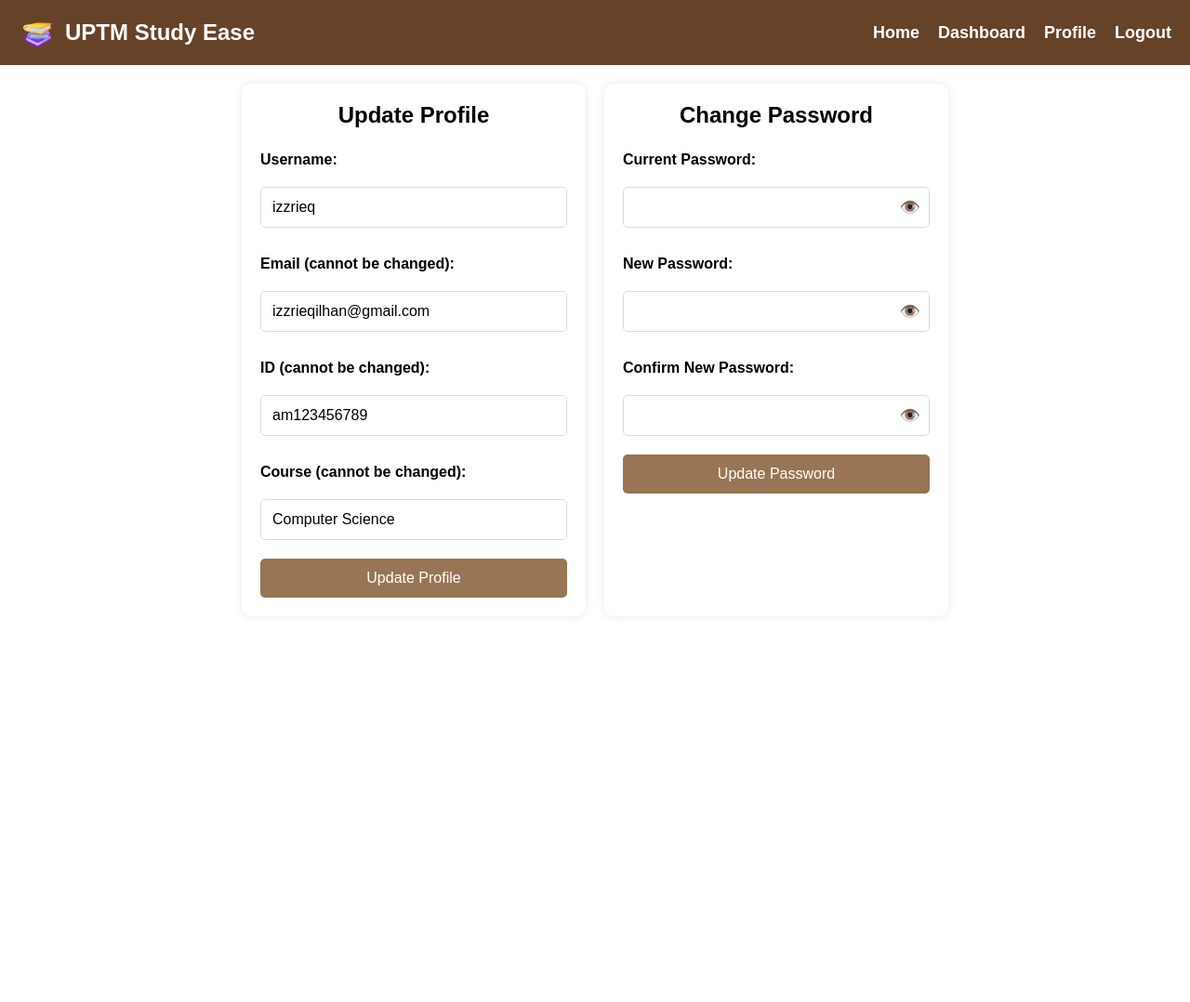
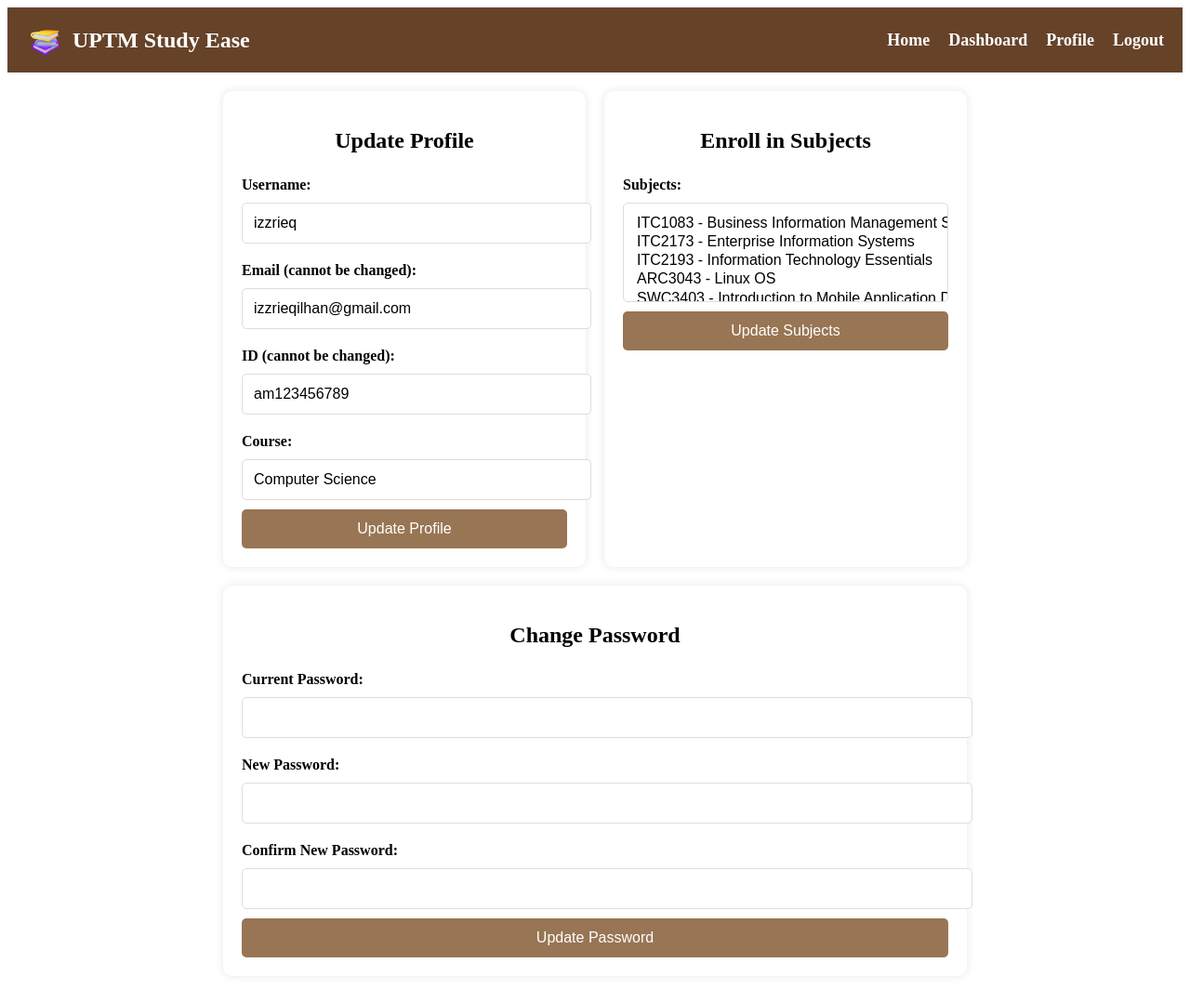
Before and after one commit to ainezriq/Uptm-Study-Ease, a PHP site: page /profile.php in a window 1280 px wide. Shown: the whole page at 93% size. Before the commit the page ends 643 px from the top, so only its background shows below. Run offline with PHP 8.4, Linux system fonts and the light colour scheme; a user stored in the database is signed in; data comes from the database, SQL or seed files in the repository; data that the repository does not hold is empty.

```diff
--- a/profile.php
+++ b/profile.php
@@ -11,11 +11,10 @@ if (!isset($_SESSION['studentId'])) {
 }
 
 $studentId = $_SESSION['studentId'];
-$userType = $_SESSION['userType'];
 
-// Fetch user details using studentId (since id is not stored in session)
+// Fetch user details
 $stmt = $conn->prepare("SELECT id, username, email, studentId, userType, course FROM users WHERE studentId = ?");
-$stmt->bind_param("s", $studentId);  // Use "s" because studentId is a string
+$stmt->bind_param("s", $studentId);
 $stmt->execute();
 $result = $stmt->get_result();
 $user = $result->fetch_assoc();
@@ -24,65 +23,53 @@ if (!$user) {
     die("User data not found.");
 }
 
+// Fetch enrolled subjects
+$subjects_stmt = $conn->prepare("SELECT subject_id FROM enrollments WHERE user_id = ?");
+$subjects_stmt->bind_param("s", $studentId);
+$subjects_stmt->execute();
+$subjects_result = $subjects_stmt->get_result();
+$enrolled_subjects = [];
+while ($row = $subjects_result->fetch_assoc()) {
+    $enrolled_subjects[] = $row['subject_id'];
+}
+
 // Handle Profile Update
 if ($_SERVER["REQUEST_METHOD"] == "POST" && isset($_POST['update_profile'])) {
     $username = $_POST['username'];
-    $course = $_POST['course'];
-    $subject = $_POST['subject'];
 
-    $update_stmt = $conn->prepare("UPDATE users SET username = ?, course = ? WHERE studentId = ?");
-$update_stmt->bind_param("sss", $username, $course, $studentId);
-
+    $update_stmt = $conn->prepare("UPDATE users SET username = ? WHERE studentId = ?");
+    $update_stmt->bind_param("ss", $username, $studentId);
 
     if ($update_stmt->execute()) {
         $_SESSION['success'] = "Profile updated successfully!";
-        header("Location: profile.php"); // Redirect to prevent form resubmission
+        header("Location: profile.php");
         exit();
     } else {
         $_SESSION['error'] = "Error updating profile: " . $update_stmt->error;
     }
 }
 
-// Handle Password Update
-if ($_SERVER["REQUEST_METHOD"] == "POST" && isset($_POST['update_password'])) {
-    $currentPassword = $_POST['current_password'];
-    $newPassword = $_POST['new_password'];
-    $confirmPassword = $_POST['confirm_password'];
+// Handle Subject Enrollment
+if ($_SERVER["REQUEST_METHOD"] == "POST" && isset($_POST['update_subjects'])) {
+    $selected_subjects = $_POST['subjects'] ?? [];
 
-    if ($newPassword !== $confirmPassword) {
-        $_SESSION['error'] = "Passwords do not match!";
-    } else {
-        $pass_stmt = $conn->prepare("SELECT password FROM users WHERE studentId = ?");
-        $pass_stmt->bind_param("s", $studentId);
-        $pass_stmt->execute();
-        $pass_result = $pass_stmt->get_result();
-        $row = $pass_result->fetch_assoc();
+    $conn->query("DELETE FROM enrollments WHERE user_id = '$studentId'");
 
-        if ($row && password_verify($currentPassword, $row['password'])) {
-            $hashedPassword = password_hash($newPassword, PASSWORD_DEFAULT);
+    foreach ($selected_subjects as $subject_id) {
+        $insert_stmt = $conn->prepare("INSERT INTO enrollments (user_id, subject_id) VALUES (?, ?)");
+        $insert_stmt->bind_param("ss", $studentId, $subject_id);
+        if (!$insert_stmt->execute()) {
+            error_log("Error inserting subject: " . $insert_stmt->error);
+        }
+    }
 
-            $update_pass_stmt = $conn->prepare("UPDATE users SET password = ? WHERE studentId = ?");
-            $update_pass_stmt->bind_param("ss", $hashedPassword, $studentId);
-
-            if ($update_pass_stmt->execute()) {
-                $_SESSION['success'] = "Password updated successfully!";
+    $_SESSION['success'] = "Subjects updated successfully!";
     header("Location: profile.php");
     exit();
-            } else {
-                $_SESSION['error'] = "Error updating password.";
-            }
-        } else {
-            $_SESSION['error'] = "Current password is incorrect!";
-        }
-    }
 }
 ?>
-
-
-
 <!DOCTYPE html>
 <html lang="en">
-
 <head>
     <meta charset="UTF-8">
     <meta name="viewport" content="width=device-width, initial-scale=1.0">
@@ -187,7 +174,6 @@ if ($_SERVER["REQUEST_METHOD"] == "POST" && isset($_POST['update_password'])) {
         }
     }
 </style>
-
 <body>
 
 <!-- Navbar -->
@@ -196,16 +182,12 @@ if ($_SERVER["REQUEST_METHOD"] == "POST" && isset($_POST['update_password'])) {
             <img src="assets/logo.png" alt="Logo" class="logo-img">
             <span class="website-name">UPTM Study Ease</span>
         </div>
-
-        <!-- Desktop Navigation -->
         <div class="nav-links">
             <a href="home.php">Home</a>
             <a href="inbox.php">Dashboard</a>
             <a href="profile.php">Profile</a>
             <a href="logout.php">Logout</a>
         </div>
-
-        <!-- Mobile Menu -->
         <div class="hamburger">
             <div></div>
             <div></div>
@@ -220,97 +202,55 @@ if ($_SERVER["REQUEST_METHOD"] == "POST" && isset($_POST['update_password'])) {
         <a href="profile.php">Profile</a>
         <a href="logout.php">Logout</a>
     </div>
-<!-- Main Profile Page -->
+
     <div class="profile-container">
-    <!-- Left: Profile Update -->
         <div class="profile-section">
             <h2>Update Profile</h2>
-
-        <?php if (isset($_SESSION['success'])) { echo "<p class='success'>{$_SESSION['success']}</p>"; unset($_SESSION['success']); } ?>
-        <?php if (isset($_SESSION['error'])) { echo "<p class='error'>{$_SESSION['error']}</p>"; unset($_SESSION['error']); } ?>
-
             <form method="POST">
                 <label>Username:</label>
-            <input type="text" name="username"
-                value="<?= isset($user['username']) ? htmlspecialchars($user['username'], ENT_QUOTES, 'UTF-8') : '' ?>" required>
+                <input type="text" name="username" value="<?= htmlspecialchars($user['username'], ENT_QUOTES, 'UTF-8') ?>" required>
 
                 <label>Email (cannot be changed):</label>
-            <input type="email"
-                value="<?= isset($user['email']) ? htmlspecialchars($user['email'], ENT_QUOTES, 'UTF-8') : '' ?>" readonly>
+                <input type="email" value="<?= htmlspecialchars($user['email'], ENT_QUOTES, 'UTF-8') ?>" readonly>
 
                 <label>ID (cannot be changed):</label>
-            <input type="text"
-                value="<?= isset($user['studentId']) ? htmlspecialchars($user['studentId'], ENT_QUOTES, 'UTF-8') : '' ?>" readonly>
+                <input type="text" value="<?= htmlspecialchars($user['studentId'], ENT_QUOTES, 'UTF-8') ?>" readonly>
 
-            <label>Course (cannot be changed):</label>
-            <input type="text" name="course"
-                value="<?= isset($user['course']) ? htmlspecialchars($user['course'], ENT_QUOTES, 'UTF-8') : '' ?>" readonly>
-
+                <label>Course:</label>
+                <input type="text" value="<?= htmlspecialchars($user['course'], ENT_QUOTES, 'UTF-8') ?>" readonly>
 
                 <button type="submit" name="update_profile">Update Profile</button>
             </form>
         </div>
 
-    <!-- Right: Password Update -->
+        <div class="profile-section">
+            <h2>Enroll in Subjects</h2>
+            <form method="POST">
+                <label>Subjects:</label>
+                <select name="subjects[]" multiple>
+                    <option value="ITC1083" <?= in_array("ITC1083", $enrolled_subjects) ? "selected" : "" ?>>ITC1083 - Business Information Management Strategy</option>
+                    <option value="ITC2173" <?= in_array("ITC2173", $enrolled_subjects) ? "selected" : "" ?>>ITC2173 - Enterprise Information Systems</option>
+                    <option value="ITC2193" <?= in_array("ITC2193", $enrolled_subjects) ? "selected" : "" ?>>ITC2193 - Information Technology Essentials</option>
+                    <option value="ARC3043" <?= in_array("ARC3043", $enrolled_subjects) ? "selected" : "" ?>>ARC3043 - Linux OS</option>
+                    <option value="SWC3403" <?= in_array("SWC3403", $enrolled_subjects) ? "selected" : "" ?>>SWC3403 - Introduction to Mobile Application Development</option>
+                    <option value="FYP3024" <?= in_array("FYP3024", $enrolled_subjects) ? "selected" : "" ?>>FYP3024 - Computing Project</option>
+                </select>
+                <button type="submit" name="update_subjects">Update Subjects</button>
+            </form>
+        </div>
         <div class="password-section">
             <h2>Change Password</h2>
-
             <form method="POST">
                 <label>Current Password:</label>
-            <div class="password-container">
-                <input type="password" name="current_password" id="current_password" required>
-                <span class="toggle-password" onclick="togglePassword('current_password')">👁️</span>
-            </div>
-
+                <input type="password" name="current_password" required>
                 <label>New Password:</label>
-            <div class="password-container">
-                <input type="password" name="new_password" id="new_password" required>
-                <span class="toggle-password" onclick="togglePassword('new_password')">👁️</span>
-            </div>
-
+                <input type="password" name="new_password" required>
                 <label>Confirm New Password:</label>
-            <div class="password-container">
-                <input type="password" name="confirm_password" id="confirm_password" required>
-                <span class="toggle-password" onclick="togglePassword('confirm_password')">👁️</span>
-            </div>
-
+                <input type="password" name="confirm_password" required>
                 <button type="submit" name="update_password">Update Password</button>
             </form>
         </div>
+
     </div>
-
-
-
 </body>
-<script>
-    function togglePassword(inputId) {
-        var input = document.getElementById(inputId);
-        if (input.type === "password") {
-            input.type = "text";
-        } else {
-            input.type = "password";
-        }
-    }
-    document.addEventListener("DOMContentLoaded", function() {
-        const hamburger = document.querySelector(".hamburger");
-        const mobileMenu = document.querySelector(".mobile-menu");
-        const navLinks = document.querySelector(".nav-links");
-
-        hamburger.addEventListener("click", function() {
-            mobileMenu.classList.toggle("active");
-        });
-
-        function checkScreenSize() {
-            if (window.innerWidth > 768) {
-                mobileMenu.classList.remove("active");
-                navLinks.style.display = "flex";
-            } else {
-                navLinks.style.display = "none";
-            }
-        }
-        checkScreenSize();
-        window.addEventListener("resize", checkScreenSize);
-    });
-</script>
-
 </html>
--- a/styles/style.css
+++ b/styles/style.css
@@ -1,42 +1,42 @@
-/* General Styles */
-* {
-    margin: 0;
-    padding: 0;
-    box-sizing: border-box;
-    font-family: Arial, sans-serif;
+/* Add your styles here */
+
+.notifications {
+    background-color: #f9f9f9;
+    border: 1px solid #ddd;
+    border-radius: 5px;
+    padding: 15px;
+    margin: 20px 0;
 }
 
-.login-body {
-    background-color: #f7f7f7;
-    display: flex;
-    justify-content: center;
-    align-items: center;
-    height: 100vh;
+.notifications h2 {
+    margin: 0 0 10px;
+    font-size: 1.5em;
+    color: #333;
 }
 
-.login-container {
-    background-color: white;
-    border-radius: 8px;
-    box-shadow: 0 4px 8px rgba(0, 0, 0, 0.1);
-    width: 100%;
-    max-width: 800px;
-    padding: 30px;
-    text-align: center;
+.notifications ul {
+    list-style-type: none;
+    padding: 0;
 }
 
-h1 {
-    color: #333;
-    margin-bottom: 20px;
-    font-size: 28px;
+.notifications li {
+    padding: 10px;
+    border-bottom: 1px solid #ddd;
 }
 
-form {
-    display: flex;
-    flex-direction: column;
-    justify-content: center;
-    gap: 10px;
+.notifications li:last-child {
+    border-bottom: none;
 }
 
+.notifications strong {
+    color: #007bff;
+}
+
+.notifications small {
+    display: block;
+    color: #666;
+    font-size: 0.9em;
+}
 input[type="text"],
 input[type="email"],
 input[type="password"],
```
Also changed, not shown: functions/enroll_subject.php (+29 -5 lines), home.php (+27 -1 lines), inbox.php (+9 -4 lines). Lines whose indentation alone changed are shown as unchanged.
